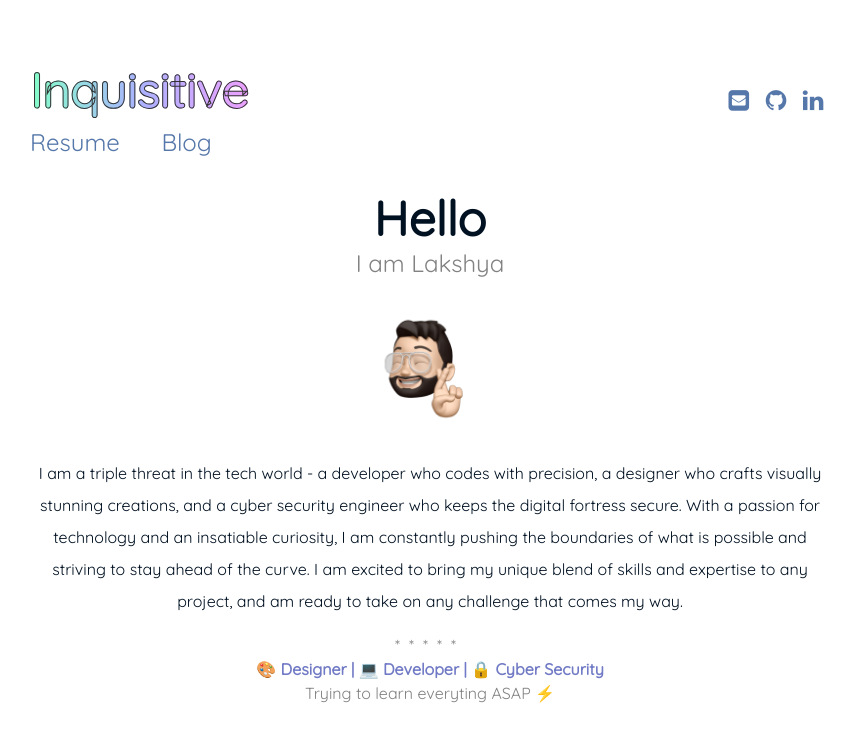
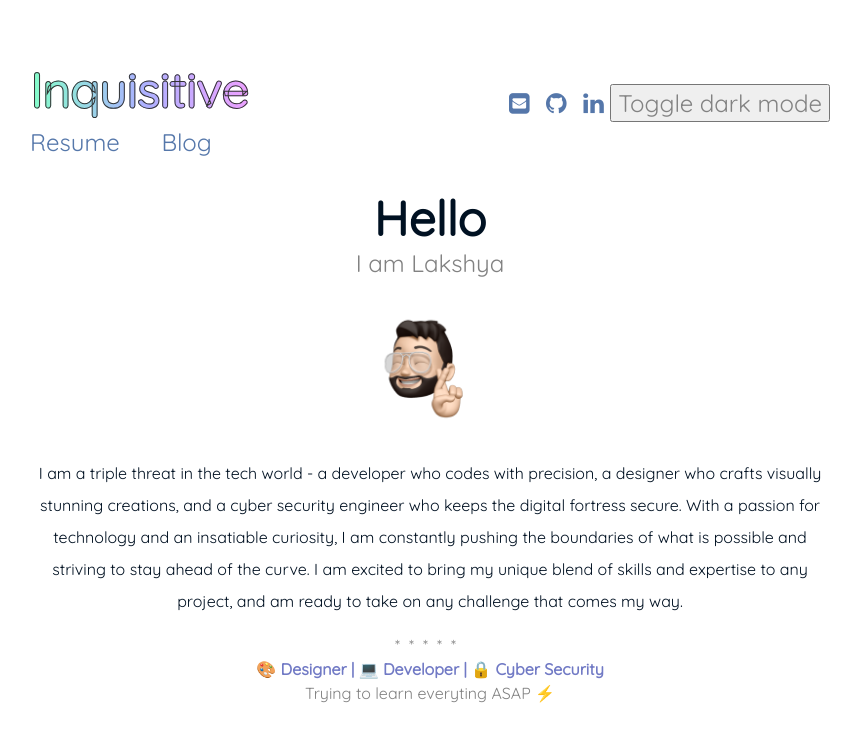
Before and after one commit to lakshyarao22/lakshyarao22.github.io, a Jekyll site: the page built from index.md, in a window 1280 px wide. Shown: the top 742 px of the page, without its empty margins (210-1071 px from the left). Built offline with Jekyll 4.4.1, drawn with Linux system fonts in a browser that asks for light colours.

Commit message:
testing darkmode

```diff
--- a/_includes/header.html
+++ b/_includes/header.html
@@ -23,8 +23,14 @@
 <i class="fa fa-linkedin"></i>
 </a>
 {% endif %}
-<a href="" class="" target="_blank">
-<i class="fa fa-sun"></i>
+<button onclick="myFunction()">Toggle dark mode</button>
 </a>
 </ul>
 </header>
+
+<script>
+function myFunction() {
+   var element = document.body;
+   element.classList.toggle("dark-mode");
+}
+</script>
--- a/assets/css/main.css
+++ b/assets/css/main.css
@@ -5,6 +5,11 @@
     font-size: 100%;
     color: #012;
     background-color: #FFF; }
+
+  .dark-mode {
+  background-color: #012;
+  color: white;
+  }
 
   a {
     color: #57A;
```
